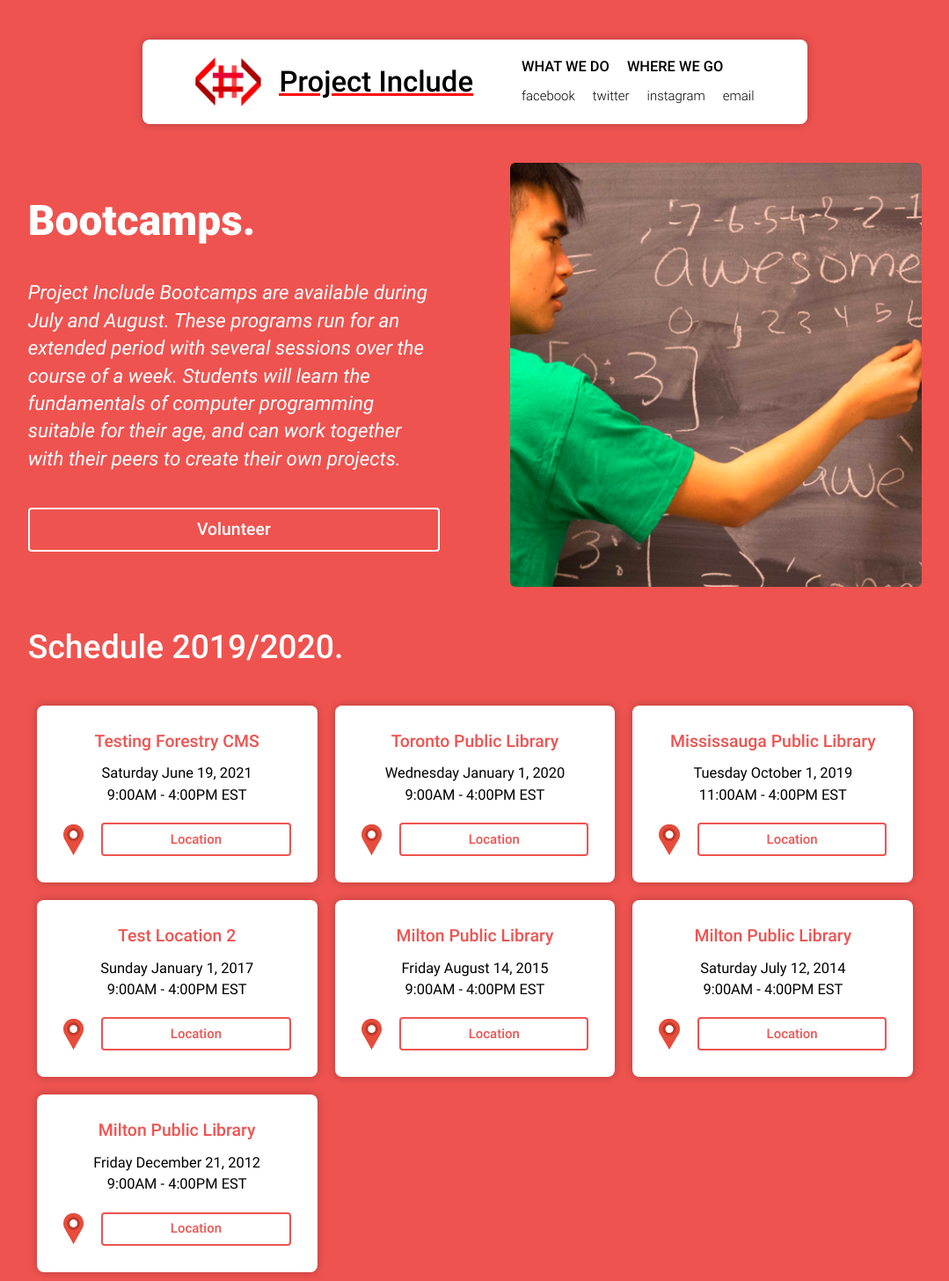
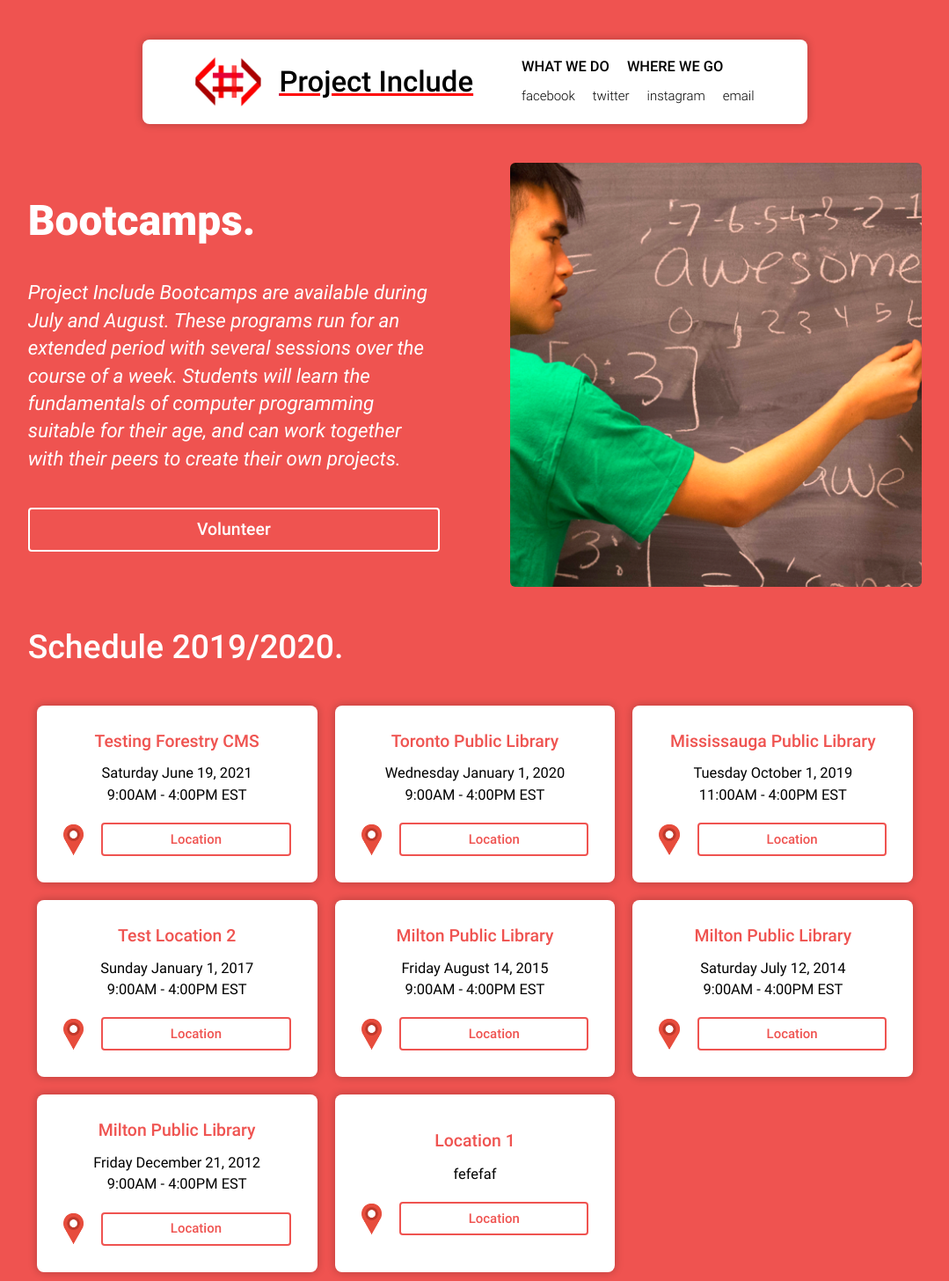
Before and after one commit to ShabazBadshah/project-include-site, a Jekyll site: the page built from bootcamps.html, in a window 1280 px wide. Shown: the whole page at 88% size, without its empty margins (100-1179 px from the left). Built offline with Jekyll 4.4.1, drawn with Linux system fonts in a browser that asks for light colours.

Commit message:
Update from Forestry.io shabbyy updated _data/bootcamp-schedule.yaml

```diff
--- a/_data/bootcamp-schedule.yaml
+++ b/_data/bootcamp-schedule.yaml
@@ -1,4 +1,8 @@
 ---
+- location-name: Location 1
+  location-google-maps-link: fefa
+  bootcamp-time: fefefaf
+  bootcamp-date:
 - location-name: Test Location 2
   location-google-maps-link: https://goo.gl/maps/1y4d37DjYZHz4AA49
   bootcamp-time: 9:00AM - 4:00PM EST
```
